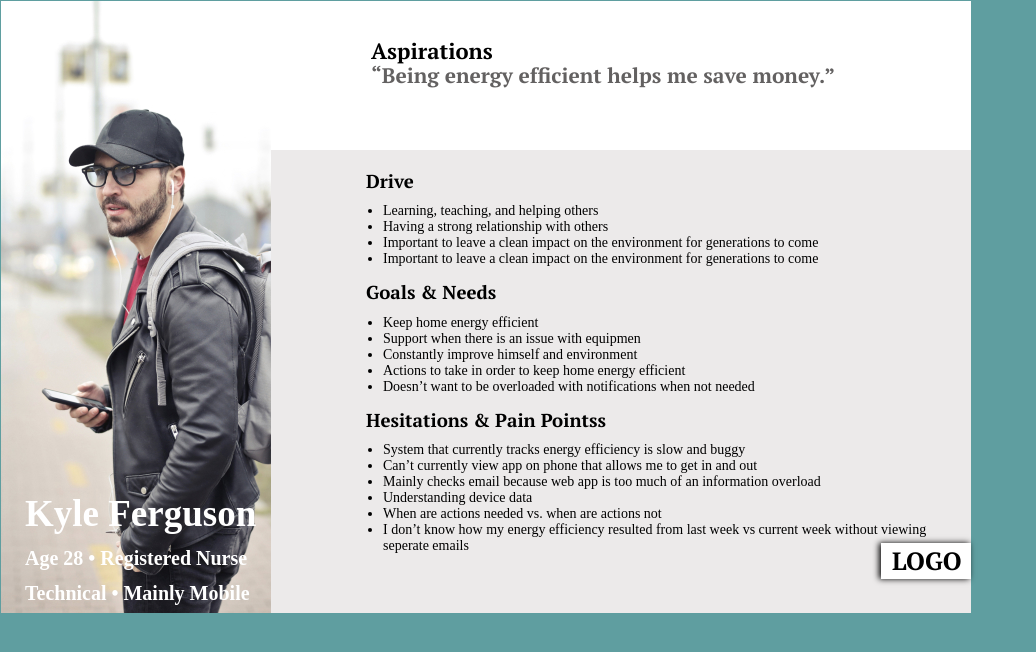
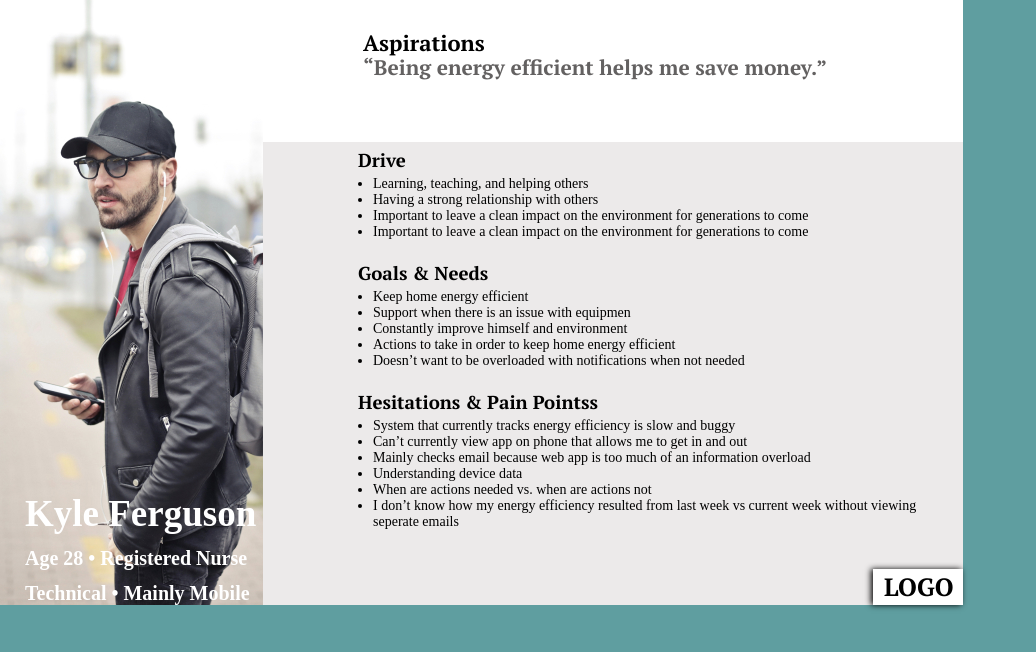
Before and after one commit to SavenkoDanil044/fortnite, a plain HTML site: page index.html in a window 1280 px wide. Shown: the whole page, without its empty margins (0-1036 px from the left). Drawn offline with Linux system fonts and the light colour scheme.

Commit message:
HOMEWORK LESSON1

```diff
--- a/index.html
+++ b/index.html
@@ -31,7 +31,7 @@
         </div>
     </div>
 
-    <class class="person">
+    <div class="person">
         <div class="text-about_person">
             <h3>Drive</h3>
         </div>
@@ -69,7 +69,7 @@
                             viewing seperate emails</li>
                     </ul>
                 </div>
-    </div>
+        </div>
 
     <div class="logo">
         <div class="text-logo">
--- a/style.css
+++ b/style.css
@@ -4,6 +4,11 @@ html {
 
 body {
     background: cadetblue;
+}
+
+* {
+    margin: 0;
+    padding: 0;
 }
 
 .photo {
@@ -86,21 +91,21 @@ body {
 .text-about_person {
     font-family: 'PT Serif', serif;
     padding-left: 95px;
-    margin-bottom: -8px;
+    margin-bottom: 4px;
+    padding-top: 6px;
 }
 
 .list {
     font-size: 14px;
-    padding-top: 0px ;
-    padding-left: 72px;
-    margin-bottom: -6px;
+    padding-left: 110px;
+    margin-bottom: 15px;
 }
 
 .logo {
     background:white;
     position: absolute;
-    margin-top: -19px;
-    margin-left: 610px;
+    margin-top: -40px;
+    margin-left: 873px;
     width: 90px;
     height: 36px;
     box-shadow: -2px 0px 6px 0px black;
```
Also changed, not shown: 1 other file.
